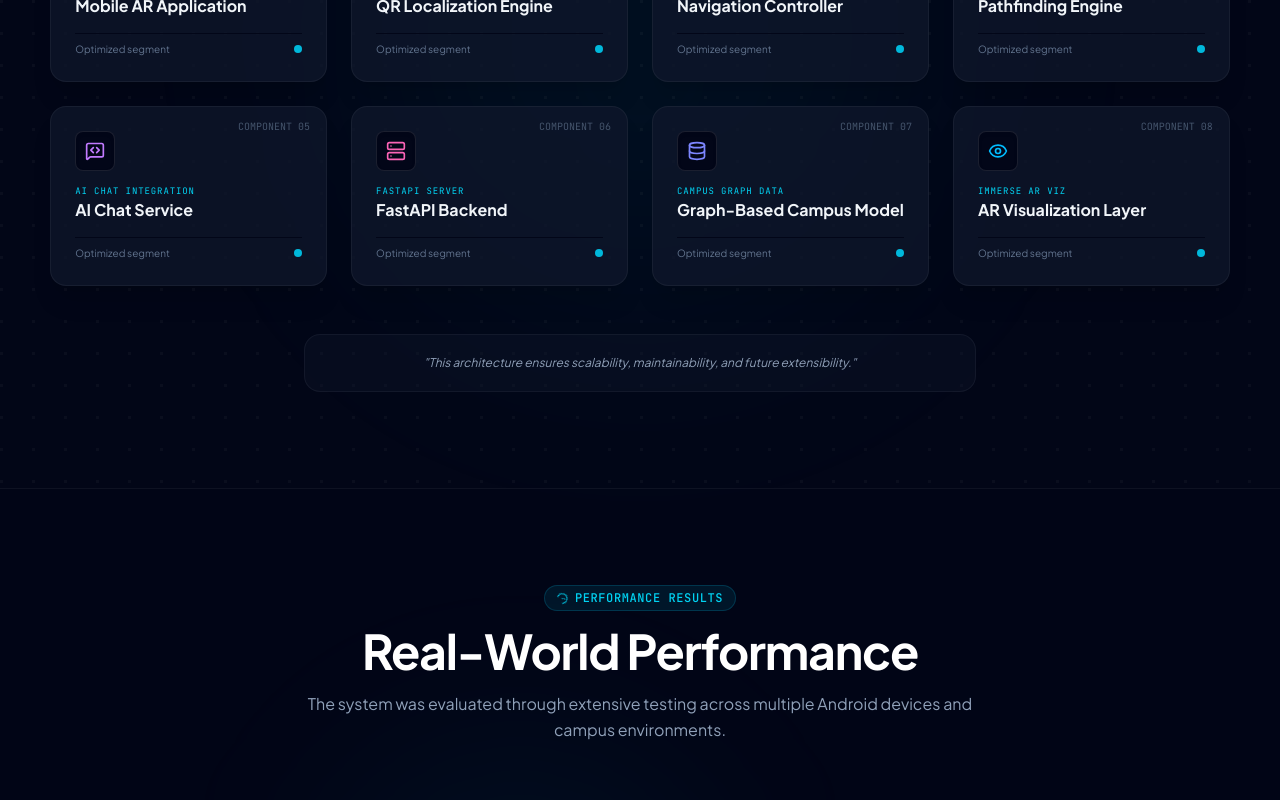
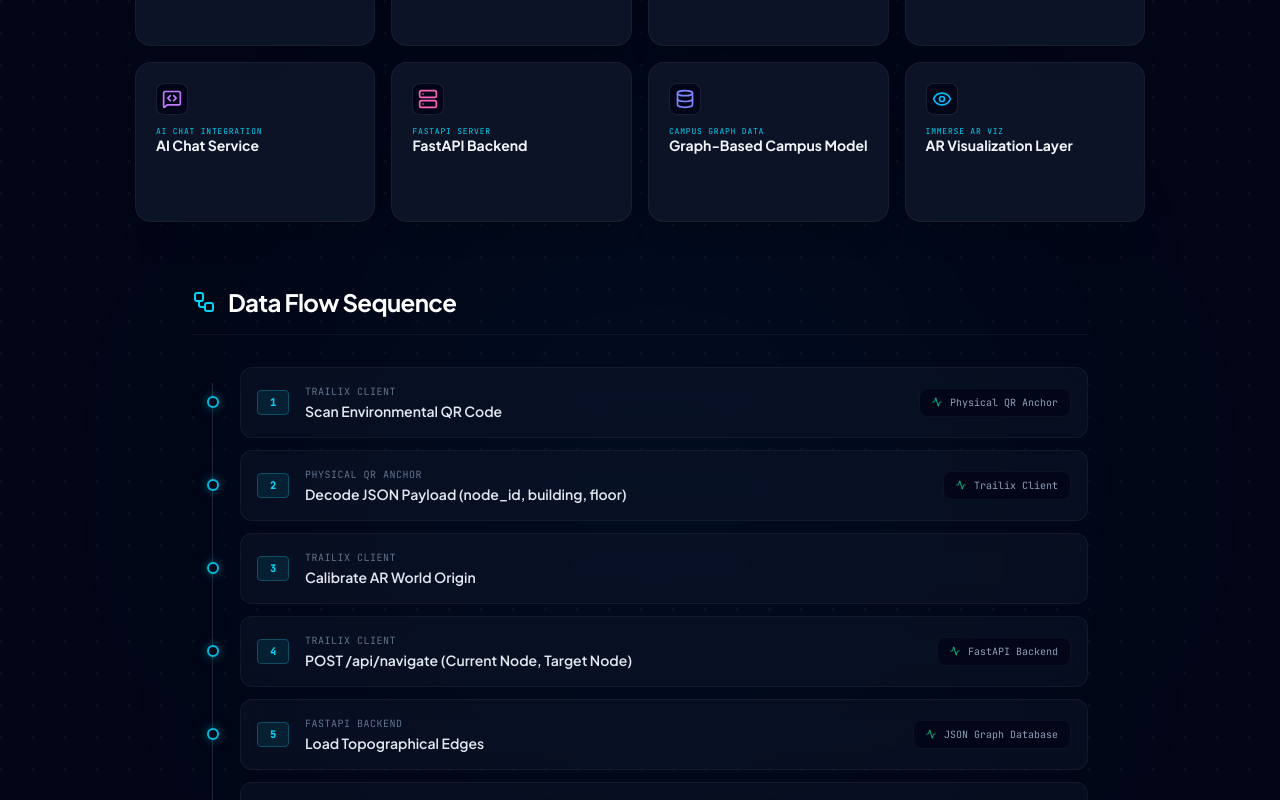
Before and after one commit to Srinidhi-070/TRAILIX_PRESENTATION, a React (Vite) app: page / in a window 1280 px wide. Shown: the part 8920-9720 px from the top of the page. Built offline with nearby package versions, Linux system fonts and the light colour scheme.

Commit message:
Add video looping and architecture sequence diagram

```diff
--- a/src/components/Architecture.tsx
+++ b/src/components/Architecture.tsx
@@ -2,7 +2,7 @@ import React from 'react';
 import { ARCHITECTURE } from '../data';
 import {
   AppWindow, QrCode, Sliders, Milestone, MessageSquareCode, Server, Database, Eye,
-  ArrowRight, ShieldAlert, Cpu
+  ArrowRight, ShieldAlert, Cpu, Activity, Workflow
 } from 'lucide-react';
 
 export default function Architecture() {
@@ -24,16 +24,30 @@ export default function Architecture() {
     'AI CHAT INTEGRATION', 'FASTAPI SERVER', 'CAMPUS GRAPH DATA', 'IMMERSE AR VIZ'
   ];
 
+  const sequenceSteps = [
+    { id: 1, actor: 'Trailix Client', action: 'Scan Environmental QR Code', target: 'Physical QR Anchor' },
+    { id: 2, actor: 'Physical QR Anchor', action: 'Decode JSON Payload (node_id, building, floor)', target: 'Trailix Client' },
+    { id: 3, actor: 'Trailix Client', action: 'Calibrate AR World Origin', target: 'Local Core' },
+    { id: 4, actor: 'Trailix Client', action: 'POST /api/navigate (Current Node, Target Node)', target: 'FastAPI Backend' },
+    { id: 5, actor: 'FastAPI Backend', action: 'Load Topographical Edges', target: 'JSON Graph Database' },
+    { id: 6, actor: 'JSON Graph Database', action: 'Return Graph Weights', target: 'FastAPI Backend' },
+    { id: 7, actor: 'FastAPI Backend', action: 'Execute Dijkstra Shortest-Path Algorithm', target: 'Local Core' },
+    { id: 8, actor: 'FastAPI Backend', action: 'Return 200 OK (Array[Vector3], Floor Transitions)', target: 'Trailix Client' },
+    { id: 9, actor: 'Trailix Client', action: 'Generate 3D Catmull-Rom Splines', target: 'Local Core' },
+    { id: 10, actor: 'Trailix Client', action: 'Instantiate Procedural Chevron Indicators', target: 'Local Core' },
+    { id: 11, actor: 'Trailix Client', action: 'Begin Visualizer Animation Flow', target: 'Local Core' }
+  ];
+
   return (
     <section id="architecture" className="relative py-24 bg-navy-950 bg-grid-pattern">
 
       {/* Visual lighting background */}
-      <div className="absolute top-1/2 left-1/2 -translate-x-1/2 -translate-y-1/2 w-[550px] h-[550px] bg-cyan-400/5 rounded-full blur-[130px] pointer-events-none"></div>
+      <div className="absolute top-1/3 right-1/4 w-[600px] h-[600px] bg-cyan-500/5 rounded-full blur-[150px] pointer-events-none"></div>
 
       <div className="max-w-7xl mx-auto px-6 sm:px-8 relative z-10">
 
         {/* Header container */}
-        <div className="text-center max-w-3xl mx-auto mb-16 space-y-4">
+        <div className="text-center max-w-3xl mx-auto mb-12 space-y-4">
           <div className="inline-flex items-center gap-1.5 px-3 py-1 bg-cyan-500/10 border border-cyan-500/20 text-cyan-400 rounded-full text-xs font-mono font-medium uppercase tracking-wider">
             <Cpu size={12} className="animate-pulse" />
             SYSTEM ARCHITECTURE
@@ -47,41 +61,63 @@ export default function Architecture() {
         </div>
 
         {/* Dynamic Connected Node Map Flow */}
-        <div className="grid grid-cols-1 md:grid-cols-2 lg:grid-cols-4 gap-6 relative">
+        <div className="grid grid-cols-1 md:grid-cols-2 lg:grid-cols-4 gap-4 mb-16 relative">
           {ARCHITECTURE.components.map((component, idx) => (
             <div
               key={idx}
-              className="p-6 rounded-2xl bg-slate-900/75 border border-white/5 hover:border-cyan-500/30 hover:bg-slate-900 shadow-xl transition-all duration-300 text-left flex flex-col justify-between h-[180px] relative group"
+              className="p-5 rounded-2xl bg-slate-900/80 border border-white/5 hover:border-cyan-500/30 hover:bg-slate-900 shadow-xl transition-all duration-300 text-left flex flex-col justify-between h-[160px] relative group backdrop-blur-sm"
             >
-              {/* Small step digit corner marker */}
-              <span className="absolute top-3 right-4 text-[10px] font-mono text-slate-600">COMPONENT 0{idx + 1}</span>
-
-              <div className="space-y-4">
-                {/* Icon wrapper */}
-                <div className="w-10 h-10 ml-0 rounded-lg bg-slate-950 flex items-center justify-center border border-white/10 shadow-inner group-hover:scale-105 transition duration-150">
+              <div className="space-y-3">
+                <div className="w-8 h-8 rounded-lg bg-slate-950 flex items-center justify-center border border-white/10 shadow-inner group-hover:scale-110 transition duration-300">
                   {getIcon(idx)}
                 </div>
-
-                <div className="space-y-1">
-                  <div className="text-[9px] font-mono text-cyan-400 uppercase tracking-widest leading-none">{badges[idx]}</div>
-                  <h4 className="text-base font-bold text-slate-100 group-hover:text-white leading-tight">
+                <div className="space-y-0.5">
+                  <div className="text-[8px] font-mono text-cyan-400 uppercase tracking-widest leading-none">{badges[idx]}</div>
+                  <h4 className="text-sm font-bold text-slate-100 group-hover:text-white leading-tight">
                     {component}
                   </h4>
                 </div>
-              </div>
-
-              {/* Bottom tier details */}
-              <div className="text-[10px] text-slate-500 leading-normal border-t border-slate-950 mt-2 pt-2 flex items-center justify-between">
-                <span>Optimized segment</span>
-                <span className="h-2 w-2 rounded-full bg-cyan-500"></span>
               </div>
             </div>
           ))}
         </div>
 
-        {/* System architecture footer info */}
-        <div className="mt-12 p-5 rounded-2xl bg-slate-900/40 border border-white/5 text-center text-slate-400 text-xs italic font-sans max-w-2xl mx-auto">
-          "{ARCHITECTURE.footer}"
+        {/* Sequence Diagram Section */}
+        <div className="max-w-4xl mx-auto">
+          <div className="flex items-center gap-3 mb-8 border-b border-white/5 pb-4">
+            <Workflow className="text-cyan-400" size={24} />
+            <h3 className="text-2xl font-bold text-white tracking-tight">Data Flow Sequence</h3>
+          </div>
+
+          <div className="space-y-3 relative">
+            {/* Vertical timeline line */}
+            <div className="absolute left-[20px] top-4 bottom-4 w-px bg-slate-800"></div>
+
+            {sequenceSteps.map((step, idx) => (
+              <div key={idx} className="relative pl-12 group">
+                <div className="absolute left-[15px] top-1/2 -translate-y-1/2 w-3 h-3 rounded-full bg-slate-950 border-2 border-cyan-500 group-hover:bg-cyan-400 transition-colors duration-300 shadow-[0_0_10px_rgba(6,182,212,0.5)] z-10"></div>
+
+                <div className="p-4 rounded-xl bg-slate-900/50 border border-white/5 hover:border-cyan-500/20 hover:bg-slate-900 transition-all duration-300 backdrop-blur-md flex flex-col sm:flex-row sm:items-center justify-between gap-4">
+                  <div className="flex items-center gap-4">
+                    <div className="text-[10px] font-mono font-bold text-cyan-400 bg-cyan-950/50 px-2 py-1 rounded border border-cyan-900 w-8 text-center shrink-0">
+                      {step.id}
+                    </div>
+                    <div>
+                      <div className="text-[10px] font-mono text-slate-500 mb-0.5 uppercase tracking-wider">{step.actor}</div>
+                      <div className="text-sm font-semibold text-slate-200">{step.action}</div>
+                    </div>
+                  </div>
+
+                  {step.target !== 'Local Core' && (
+                    <div className="flex items-center gap-2 text-[10px] font-mono text-slate-400 shrink-0 bg-slate-950 px-3 py-1.5 rounded-lg border border-white/5">
+                      <Activity size={10} className="text-emerald-400" />
+                      <span>{step.target}</span>
+                    </div>
+                  )}
+                </div>
+              </div>
+            ))}
+          </div>
         </div>
 
       </div>
--- a/src/components/Hero.tsx
+++ b/src/components/Hero.tsx
@@ -37,7 +37,10 @@ export default function Hero() {
     };
 
     const handleEnded = () => {
-      setIsPlaying(false);
+      const nextIdx = (currentDemoIdx + 1) % demos.length;
+      setCurrentDemoIdx(nextIdx);
+      setVideoSrc(demos[nextIdx]);
+      setIsPlaying(true);
     };
 
     video.addEventListener('timeupdate', handleTimeUpdate);
@@ -49,7 +52,7 @@ export default function Hero() {
       video.removeEventListener('durationchange', handleDurationChange);
       video.removeEventListener('ended', handleEnded);
     };
-  }, [videoSrc]);
+  }, [videoSrc, currentDemoIdx]);
 
   const loadVideoFile = (file: File) => {
     if (file.type.startsWith('video/')) {
@@ -253,7 +256,6 @@ export default function Hero() {
                     muted={isMuted}
                     playsInline
                     autoPlay
-                    loop
                     className="w-full h-full object-contain rounded-[36px] bg-black"
                   />
 
```
